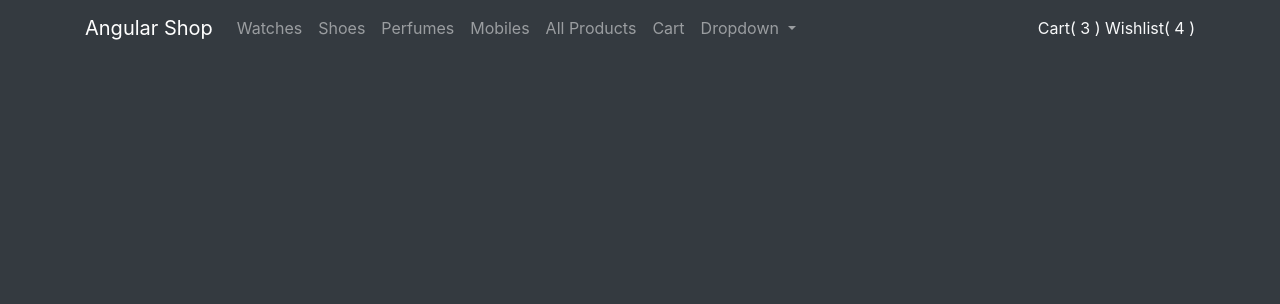
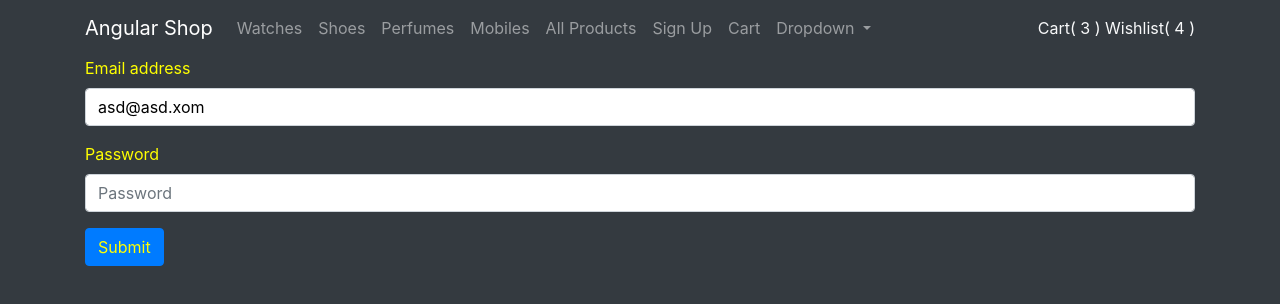
Before and after one commit to tejavarma-twl/shoppingcart, an Angular app: page /signup in a window 1280 px wide. Before the commit this address led to /. Shown: the top 304 px of the page. Built offline with nearby package versions, Linux system fonts and the light colour scheme.

Commit message:
correct errors

```diff
--- a/src/app/app-routing.module.ts
+++ b/src/app/app-routing.module.ts
@@ -4,11 +4,13 @@ import { AppComponent } from './app.component';
 import { CartComponent } from './cart/cart.component';
 import { ProductComponent } from './product/product.component';
 import { SingleComponent } from './product/single/single.component';
+import { SignupComponent } from './signup/signup.component';
 
 const routes: Routes = [
   {path:'products',component:ProductComponent},
   {path:'products/:cat',component:SingleComponent},
   {path:'cart',component:CartComponent},
+  {path:'signup',component:SignupComponent},
   {path: '', redirectTo: '/products', pathMatch: 'full'}
   // { path: '**', component: PageNotFoundComponent }
 ];
--- a/src/app/app.component.html
+++ b/src/app/app.component.html
@@ -12,6 +12,9 @@
         </li>
         <li class="nav-item">
           <a class="nav-link" routerLink="/products">All Products</a>
+        </li>
+        <li class="nav-item">
+          <a class="nav-link" routerLink="/signup">Sign Up</a>
         </li>
         <li class="nav-item">
           <a class="nav-link" routerLink="/cart">Cart</a>
--- /dev/null
+++ b/src/app/signup/signup.component.html
@@ -0,0 +1,17 @@
+<div class="container">
+  <form [formGroup]="register" (ngSubmit)="getData()">
+    <div formGroupName="primary">
+      <div class="form-group">
+        <label for="exampleInputEmail1">Email address</label>
+        <input formControlName="email" type="email" class="form-control" id="exampleInputEmail1" aria-describedby="emailHelp" placeholder="Enter email" value="asd@asd.com">
+        <!-- <small *ngIf="register.primary.get('email').invalid&&register.primary.get('email').touched" id="emailHelp" class="form-text text-muted">Email should be filled</small> -->
+      </div>
+      <div class="form-group">
+        <label for="exampleInputPassword1">Password</label>
+        <input formControlName="password" type="password" class="form-control" id="exampleInputPassword1" placeholder="Password">
+        <!-- <small *ngIf="register.primary.get('password').invalid&&register.primary.get('password').touched" id="emailHelp" class="form-text text-muted">Password should be filled</small> -->
+      </div>
+    </div>
+    <button type="submit" class="btn btn-primary">Submit</button>
+  </form>
+</div>
--- /dev/null
+++ b/src/app/signup/signup.component.scss
@@ -0,0 +1,7 @@
+*{ color:#FF0; }
+input{ color:#000; }
+#emailHelp{
+    color:red !important;
+    background: #fff;
+    padding:4px 10px;
+}
--- /dev/null
+++ b/src/app/signup/signup.component.ts
@@ -0,0 +1,43 @@
+import { Component, OnInit } from '@angular/core';
+import { FormGroup, FormControl, Validators } from '@angular/forms';
+
+@Component({
+  selector: 'app-signup',
+  templateUrl: './signup.component.html',
+  styleUrls: ['./signup.component.scss']
+})
+export class SignupComponent implements OnInit {
+  register:FormGroup;
+  constructor() { }
+
+  ngOnInit() {
+    this.register = new FormGroup({
+      primary:new FormGroup({
+        email:new FormControl('asd@asd.xom',[Validators.required,Validators.email]),
+        password:new FormControl(null,Validators.required)
+      })
+      // address:new FormGroup({
+      //   city:new FormControl(null,Validators.required),
+      //   country:new FormControl(null,Validators.required)
+      // })
+    });
+  }
+  getData(){
+    console.log(this.register);
+    if(this.register.valid){
+      console.log("Submitting form...")
+    }else{
+      console.log("Please fill details correctly!")
+    }
+    // console.log(this.register)
+    // console.log(this.register.invalid)
+    // console.log(this.register.valid)
+    // console.log(this.register.get('email').valid);
+    // console.log(this.register.get('email').invalid);
+    // console.log(this.register.value.email)
+    // console.log(this.register.value.password)
+    // console.log(this.register.get('email'))
+
+  }
+
+}
```
Also changed, not shown: src/app/app.module.ts (+6 -2 lines).
